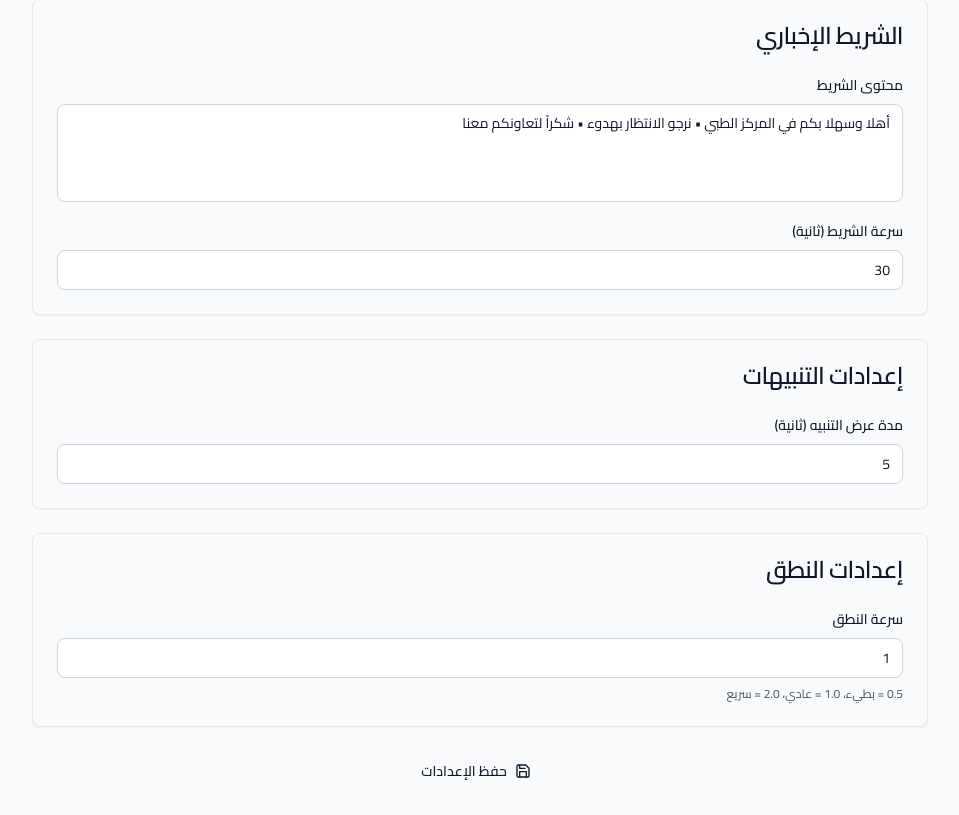
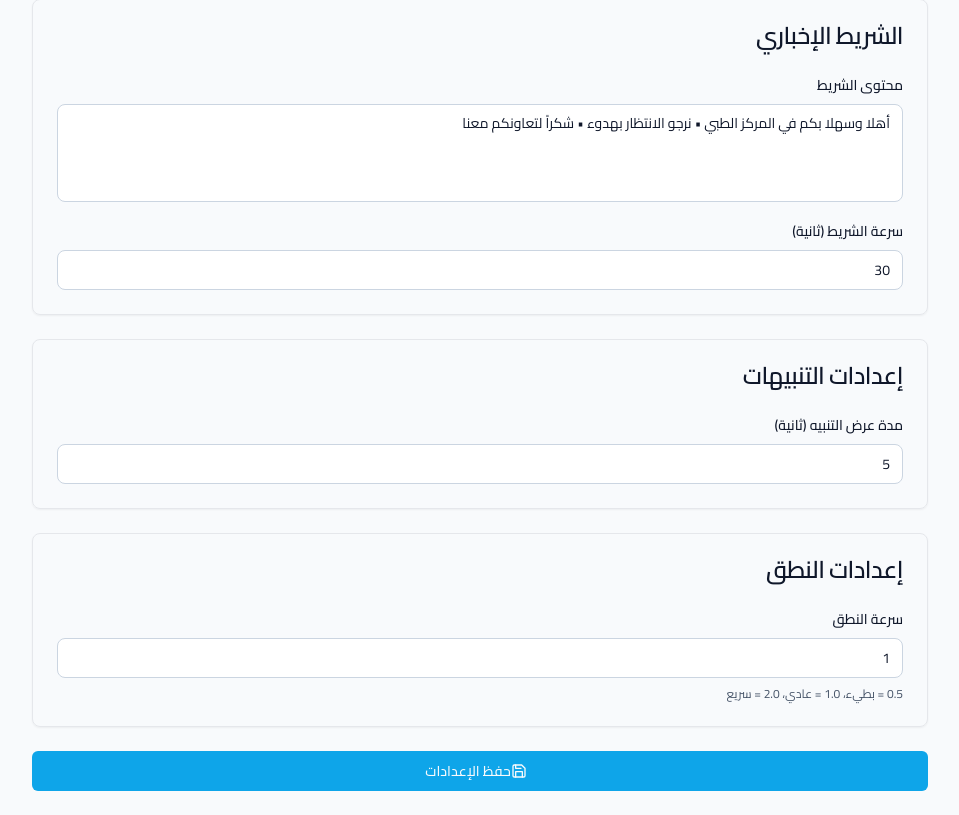
Before and after one commit to waa2l/kortix2, a Next.js app: page /admin/settings in a window 1280 px wide. Shown: the part 259-1074 px from the top of the page, without its empty margins (160-1119 px from the left). Built offline with nearby package versions, Linux system fonts and the light colour scheme.

Commit message:
Create button.tsx

```diff
--- /dev/null
+++ b/components/ui/button.tsx
@@ -0,0 +1,52 @@
+import * as React from "react"
+import { Slot } from "@radix-ui/react-slot"
+import { cva, type VariantProps } from "class-variance-authority"
+import { cn } from "@/lib/utils"
+
+const buttonVariants = cva(
+  "inline-flex items-center justify-center rounded-md text-sm font-medium ring-offset-white transition-colors focus-visible:outline-none focus-visible:ring-2 focus-visible:ring-slate-950 focus-visible:ring-offset-2 disabled:pointer-events-none disabled:opacity-50 dark:ring-offset-slate-950 dark:focus-visible:ring-slate-300",
+  {
+    variants: {
+      variant: {
+        default: "bg-primary-500 text-slate-50 hover:bg-primary-600 dark:bg-slate-50 dark:text-slate-900 dark:hover:bg-slate-50/90",
+        destructive: "bg-red-500 text-slate-50 hover:bg-red-500/90 dark:bg-red-900 dark:text-slate-50 dark:hover:bg-red-900/90",
+        outline: "border border-slate-200 bg-white hover:bg-slate-100 hover:text-slate-900 dark:border-slate-800 dark:bg-slate-950 dark:hover:bg-slate-800 dark:hover:text-slate-50",
+        secondary: "bg-slate-100 text-slate-900 hover:bg-slate-100/80 dark:bg-slate-800 dark:text-slate-50 dark:hover:bg-slate-800/80",
+        ghost: "hover:bg-slate-100 hover:text-slate-900 dark:hover:bg-slate-800 dark:hover:text-slate-50",
+        link: "text-slate-900 underline-offset-4 hover:underline dark:text-slate-50",
+      },
+      size: {
+        default: "h-10 px-4 py-2",
+        sm: "h-9 rounded-md px-3",
+        lg: "h-11 rounded-md px-8",
+        icon: "h-10 w-10",
+      },
+    },
+    defaultVariants: {
+      variant: "default",
+      size: "default",
+    },
+  }
+)
+
+export interface ButtonProps
+  extends React.ButtonHTMLAttributes<HTMLButtonElement>,
+    VariantProps<typeof buttonVariants> {
+  asChild?: boolean
+}
+
+const Button = React.forwardRef<HTMLButtonElement, ButtonProps>(
+  ({ className, variant, size, asChild = false, ...props }, ref) => {
+    const Comp = asChild ? Slot : "button"
+    return (
+      <Comp
+        className={cn(buttonVariants({ variant, size, className }))}
+        ref={ref}
+        {...props}
+      />
+    )
+  }
+)
+Button.displayName = "Button"
+
+export { Button, buttonVariants }
```
